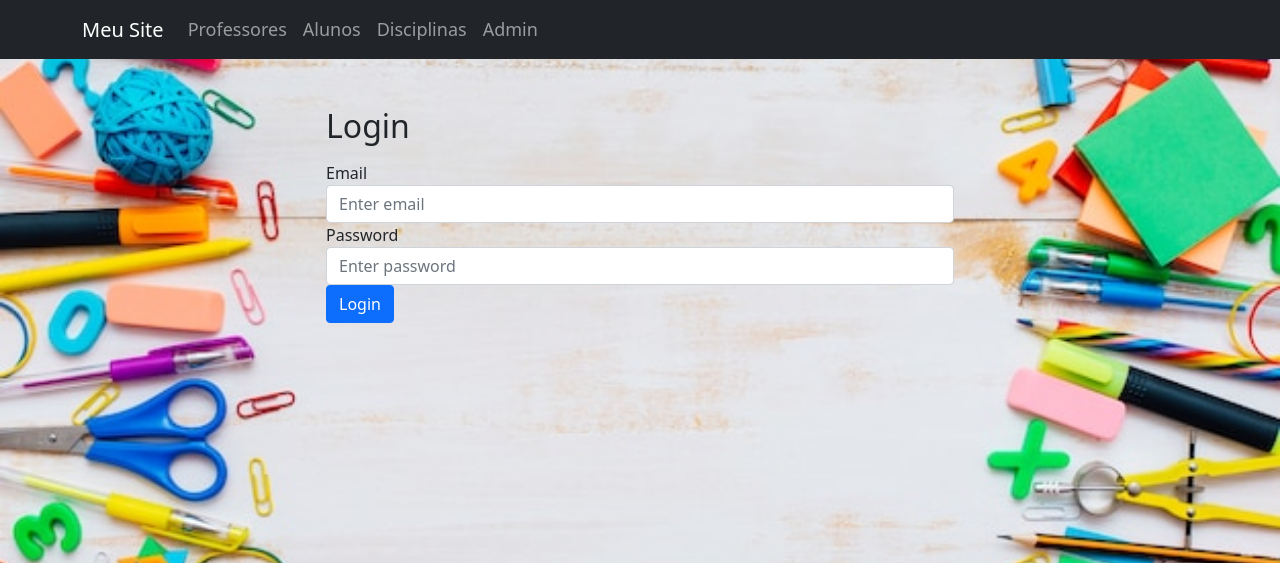
After one commit to Jtavora/Praticand_flask, a Flask app: page /login in a window 1280 px wide. The commit adds this page. Shown: the top 563 px of the page. Run offline with Flask 3, Linux system fonts and the light colour scheme; some libraries are stand-ins or nearby versions.

Commit message:
Atualizações

```diff
--- a/escola_flask/app.py
+++ b/escola_flask/app.py
@@ -46,5 +46,19 @@ def professor():
     print(professores)
     return render_template('professor.html', professores=professores)
 
+@app.route('/aluno')
+def aluno():
+    conn = get_db()
+    cur = conn.cursor()
+    cur.execute('SELECT * FROM aluno;')
+    alunos = cur.fetchall()
+    cur.close()
+    print(alunos)
+    return render_template('aluno.html', alunos=alunos)
+
+@app.route('/login')
+def login():
+    return render_template('admin.html')
+
 if __name__ == '__main__':
     app.run(debug=True)
--- a/escola_flask/init_db.py
+++ b/escola_flask/init_db.py
@@ -17,6 +17,7 @@ cur.execute('DROP TABLE IF EXISTS Disciplina;')
 cur.execute('create table Disciplina (id serial primary key, nome varchar(100));')
 cur.execute('create table Professor (id serial primary key, nome varchar(100), materia integer references Disciplina(id));')
 cur.execute('create table Aluno (id serial primary key, nome varchar(100), materia integer references Disciplina(id));')
+cur.execute('create table Login (usuario varchar(100), senha varchar(100));')
 
 #Inserindo dados
 cur.execute('insert into Disciplina (nome) values (%s);', ('Matemática',))
@@ -40,6 +41,8 @@ cur.execute('insert into Aluno (nome, materia) values (%s, %s);', ('Rafael', 4))
 cur.execute('insert into Aluno (nome, materia) values (%s, %s);', ('Henrique', 5))
 cur.execute('insert into Aluno (nome, materia) values (%s, %s);', ('Paulo', 6))
 
+cur.execute('insert into Login (usuario, senha) values (%s, %s);', ('Távora', 'admin'))
+
 #Commitando alterações
 conn.commit()
 cur.close()
--- /dev/null
+++ b/escola_flask/templates/admin.html
@@ -0,0 +1,22 @@
+{% extends 'base.html' %}
+
+{% block title %}Login{% endblock %}
+
+{% block content %}
+    <div class="row justify-content-center">
+        <div class="col-md-6">
+            <h2 class="mt-5 mb-3">Login</h2>
+            <form>
+                <div class="form-group">
+                    <label for="email">Email</label>
+                    <input type="email" class="form-control" id="email" placeholder="Enter email">
+                </div>
+                <div class="form-group">
+                    <label for="password">Password</label>
+                    <input type="password" class="form-control" id="password" placeholder="Enter password">
+                </div>
+                <button type="submit" class="btn btn-primary" style="display: flex; ">Login</button>
+            </form>
+        </div>
+    </div>
+{% endblock %}
--- a/escola_flask/templates/base.html
+++ b/escola_flask/templates/base.html
@@ -21,10 +21,13 @@
             <a class="nav-link" href="{{ url_for('professor') }}">Professores</a>
           </li>
           <li class="nav-item">
-            <a class="nav-link" href="#">Alunos</a>
+            <a class="nav-link" href="{{ url_for('aluno') }}">Alunos</a>
           </li>
           <li class="nav-item">
             <a class="nav-link" href="{{ url_for('disciplina') }}">Disciplinas</a>
+          </li>
+          <li class="nav-item">
+            <a class="nav-link" href="{{ url_for('login') }}">Admin</a>
           </li>
         </ul>
       </div>
```
Also changed, not shown: escola_flask/templates/aluno.html (+15 -0 lines).
